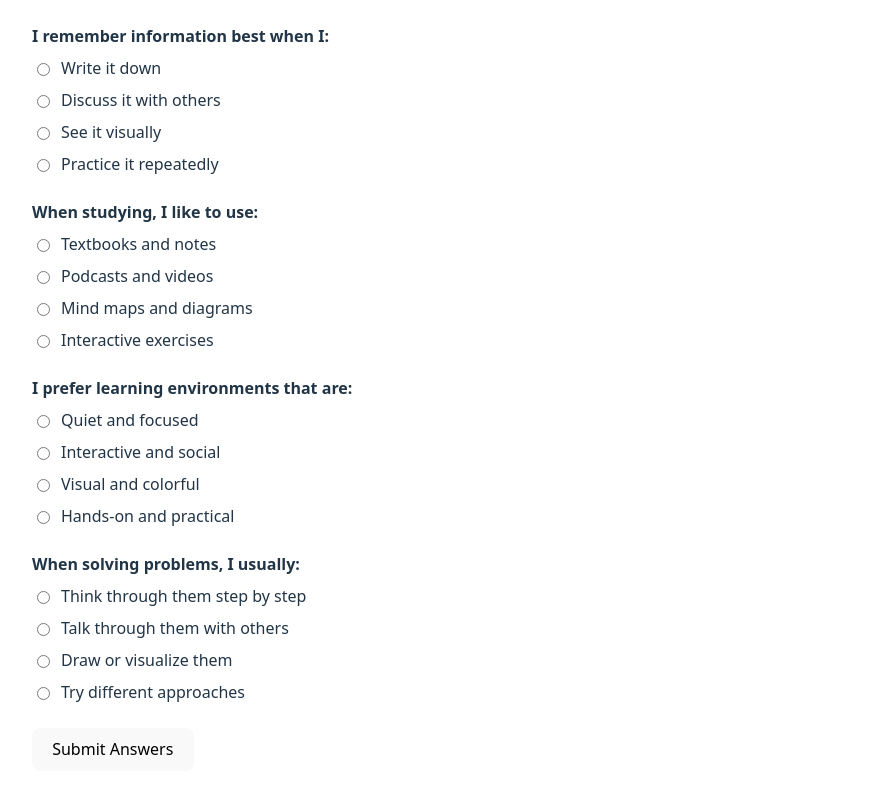
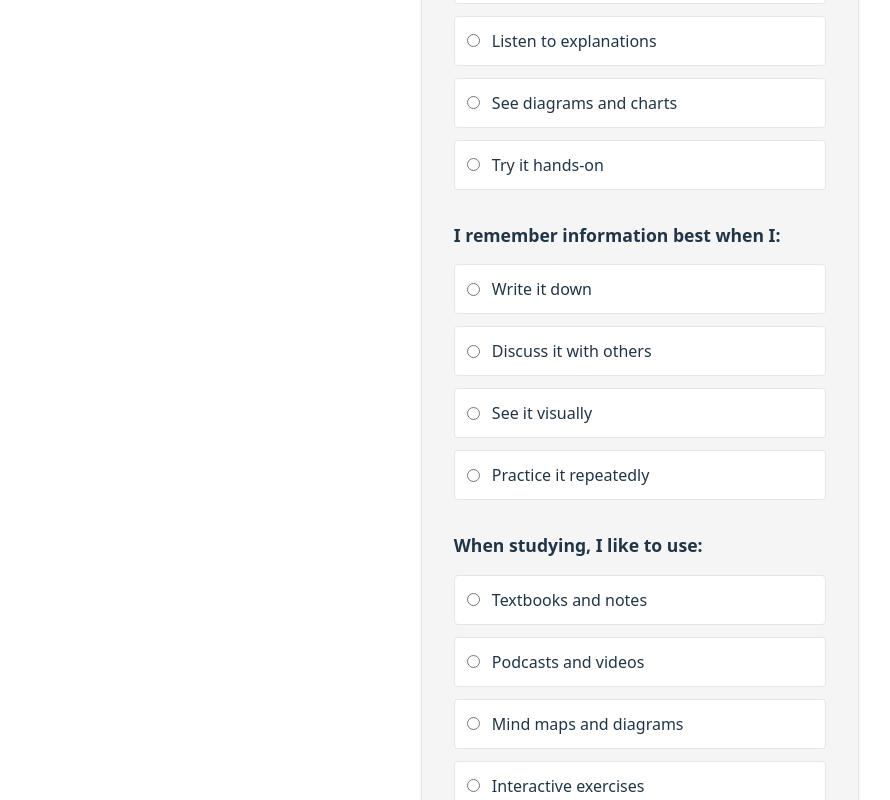
Before and after one commit to Frezzard2/MindPilot, a React (Vite) app in the folder frontend/: page / in a window 1280 px wide. Shown: the part 260-1060 px from the top of the page, without its empty margins (0-890 px from the left). Built offline with nearby package versions, Linux system fonts and the light colour scheme.

Commit message:
Dark/Light mode support and improvoment

```diff
--- a/frontend/src/App.jsx
+++ b/frontend/src/App.jsx
@@ -1,12 +1,14 @@
 import React, { useEffect, useState } from "react";
 import { BrowserRouter as Router, Routes, Route, Link } from "react-router-dom";
-import { FiBookOpen, FiClock } from "react-icons/fi";
+import { FiBookOpen, FiClock, FiSun, FiMoon } from "react-icons/fi";
 import MainPage from "./pages/MainPage";
 import History from "./pages/History";
 import LearningStyleQuiz from "./pages/LearningStyleQuiz";
+import { ThemeProvider, useTheme } from "./contexts/ThemeContext";
 
-function App() {
+function AppContent() {
   const [learningProfile, setLearningProfile] = useState(null);
+  const { isDark, toggleTheme } = useTheme();
 
   useEffect(() => {
     const storedProfile = localStorage.getItem("learningProfile");
@@ -28,13 +30,31 @@ function App() {
           <>
             <nav style={{ marginBottom: "2rem", display: "flex", gap: "1rem", justifyContent: "space-between", alignItems: "center" }}>
               <div style={{ display: "flex", gap: "1rem" }}>
-                <Link to="/" style={{ textDecoration: "none", color: "#4f46e5", display: "flex", alignItems: "center", gap: "0.5rem" }}>
+                <Link to="/" style={{ textDecoration: "none", color: "var(--link-color)", display: "flex", alignItems: "center", gap: "0.5rem" }}>
                   <FiBookOpen /> Main
                 </Link>
-                <Link to="/history" style={{ textDecoration: "none", color: "#4f46e5", display: "flex", alignItems: "center", gap: "0.5rem" }}>
+                <Link to="/history" style={{ textDecoration: "none", color: "var(--link-color)", display: "flex", alignItems: "center", gap: "0.5rem" }}>
                   <FiClock /> History
                 </Link>
               </div>
+              <div style={{ display: "flex", gap: "0.5rem" }}>
+                <button
+                  onClick={toggleTheme}
+                  style={{
+                    padding: "0.5rem",
+                    backgroundColor: "var(--bg-secondary)",
+                    color: "var(--text-primary)",
+                    border: "1px solid var(--border-color)",
+                    borderRadius: "4px",
+                    cursor: "pointer",
+                    display: "flex",
+                    alignItems: "center",
+                    justifyContent: "center"
+                  }}
+                  title={isDark ? "Switch to light mode" : "Switch to dark mode"}
+                >
+                  {isDark ? <FiSun /> : <FiMoon />}
+                </button>
                 <button
                   onClick={() => {
                     localStorage.removeItem("learningProfile");
@@ -42,7 +62,7 @@ function App() {
                   }}
                   style={{
                     padding: "0.5rem 1rem",
-                  backgroundColor: "#ef4444",
+                    backgroundColor: "var(--button-danger)",
                     color: "white",
                     border: "none",
                     borderRadius: "4px",
@@ -52,6 +72,7 @@ function App() {
                 >
                   Reset Profile
                 </button>
+              </div>
             </nav>
 
             <Routes>
@@ -65,4 +86,12 @@ function App() {
   );
 }
 
+function App() {
+  return (
+    <ThemeProvider>
+      <AppContent />
+    </ThemeProvider>
+  );
+}
+
 export default App;
--- /dev/null
+++ b/frontend/src/contexts/ThemeContext.jsx
@@ -0,0 +1,45 @@
+import React, { createContext, useContext, useState, useEffect } from 'react';
+
+const ThemeContext = createContext();
+
+export const useTheme = () => {
+  const context = useContext(ThemeContext);
+  if (!context) {
+    throw new Error('useTheme must be used within a ThemeProvider');
+  }
+  return context;
+};
+
+export const ThemeProvider = ({ children }) => {
+  const [isDark, setIsDark] = useState(() => {
+    // Check localStorage first, then system preference
+    const saved = localStorage.getItem('mindpilot-theme');
+    if (saved !== null) {
+      return saved === 'dark';
+    }
+    return window.matchMedia('(prefers-color-scheme: dark)').matches;
+  });
+
+  useEffect(() => {
+    // Save theme preference
+    localStorage.setItem('mindpilot-theme', isDark ? 'dark' : 'light');
+
+    // Apply theme to document
+    document.documentElement.setAttribute('data-theme', isDark ? 'dark' : 'light');
+  }, [isDark]);
+
+  const toggleTheme = () => {
+    setIsDark(!isDark);
+  };
+
+  const value = {
+    isDark,
+    toggleTheme,
+  };
+
+  return (
+    <ThemeContext.Provider value={value}>
+      {children}
+    </ThemeContext.Provider>
+  );
+};
--- a/frontend/src/index.css
+++ b/frontend/src/index.css
@@ -3,9 +3,20 @@
   line-height: 1.5;
   font-weight: 400;
 
-  color-scheme: light dark;
-  color: rgba(255, 255, 255, 0.87);
-  background-color: #242424;
+  /* Light theme variables */
+  --bg-primary: #ffffff;
+  --bg-secondary: #f5f5f5;
+  --text-primary: #213547;
+  --text-secondary: #666666;
+  --border-color: #e5e5e5;
+  --input-bg: #ffffff;
+  --input-border: #d1d5db;
+  --button-primary: #4f46e5;
+  --button-secondary: #10b981;
+  --button-danger: #ef4444;
+  --link-color: #4f46e5;
+  --link-hover: #3730a3;
+  --shadow: 0 1px 3px 0 rgba(0, 0, 0, 0.1);
 
   font-synthesis: none;
   text-rendering: optimizeLegibility;
@@ -13,17 +24,41 @@
   -moz-osx-font-smoothing: grayscale;
 }
 
-a {
-  font-weight: 500;
-  color: #646cff;
-  text-decoration: inherit;
-}
-a:hover {
-  color: #535bf2;
+[data-theme="dark"] {
+  /* Dark theme variables */
+  --bg-primary: #1a1a1a;
+  --bg-secondary: #2d2d2d;
+  --text-primary: #f5f5f5;
+  --text-secondary: #a0a0a0;
+  --border-color: #404040;
+  --input-bg: #2d2d2d;
+  --input-border: #404040;
+  --button-primary: #6366f1;
+  --button-secondary: #10b981;
+  --button-danger: #ef4444;
+  --link-color: #818cf8;
+  --link-hover: #a5b4fc;
+  --shadow: 0 1px 3px 0 rgba(0, 0, 0, 0.3);
 }
 
 body {
   margin: 0;
+  background-color: var(--bg-primary);
+  color: var(--text-primary);
+  transition: background-color 0.3s ease, color 0.3s ease;
+}
+
+a {
+  font-weight: 500;
+  color: var(--link-color);
+  text-decoration: inherit;
+  transition: color 0.3s ease;
+}
+a:hover {
+  color: var(--link-hover);
+}
+
+#root {
   display: flex;
   place-items: center;
   min-width: 320px;
@@ -33,6 +68,7 @@ body {
 h1 {
   font-size: 3.2em;
   line-height: 1.1;
+  color: var(--text-primary);
 }
 
 button {
@@ -42,48 +78,97 @@ button {
   font-size: 1em;
   font-weight: 500;
   font-family: inherit;
-  background-color: #1a1a1a;
+  background-color: var(--button-primary);
+  color: white;
   cursor: pointer;
-  transition: border-color 0.25s;
+  transition: all 0.3s ease;
 }
 button:hover {
-  border-color: #646cff;
+  opacity: 0.9;
+  transform: translateY(-1px);
 }
 button:focus,
 button:focus-visible {
-  outline: 4px auto -webkit-focus-ring-color;
+  outline: 2px solid var(--link-color);
+  outline-offset: 2px;
 }
 
-@media (prefers-color-scheme: light) {
-  :root {
-    color: #213547;
-    background-color: #ffffff;
-  }
-  a:hover {
-    color: #747bff;
-  }
-  button {
-    background-color: #f9f9f9;
-  }
+/* Input styles */
+input, select, textarea {
+  background-color: var(--input-bg);
+  color: var(--text-primary);
+  border: 1px solid var(--input-border);
+  border-radius: 4px;
+  padding: 0.5rem;
+  transition: border-color 0.3s ease;
+}
+
+input:focus, select:focus, textarea:focus {
+  outline: none;
+  border-color: var(--link-color);
+  box-shadow: 0 0 0 3px rgba(99, 102, 241, 0.1);
+}
+
+/* Quiz option hover effects */
+.quiz-option:hover {
+  background-color: var(--bg-secondary) !important;
+  border-color: var(--link-color) !important;
+  transform: translateY(-1px);
+}
+
+/* Radio button styling */
+input[type="radio"] {
+  accent-color: var(--link-color);
 }
 
 .explanation-box {
   margin-top: 2rem;
-  padding: 1rem;
+  padding: 1.5rem;
   border-radius: 8px;
   line-height: 1.6;
+  background-color: var(--bg-secondary);
+  color: var(--text-primary);
+  border: 1px solid var(--border-color);
+  box-shadow: var(--shadow);
+  transition: all 0.3s ease;
 }
 
-@media (prefers-color-scheme: light) {
-  .explanation-box {
-    background-color: #f5f5f5;
-    color: #333;
-  }
+/* Markdown content styling */
+.explanation-box h1, .explanation-box h2, .explanation-box h3 {
+  color: var(--text-primary);
+  margin-top: 1.5rem;
+  margin-bottom: 0.5rem;
 }
 
-@media (prefers-color-scheme: dark) {
-  .explanation-box {
-    background-color: #1e1e1e;
-    color: #f5f5f5;
-  }
+.explanation-box p {
+  margin-bottom: 1rem;
+  color: var(--text-primary);
 }
+
+.explanation-box code {
+  background-color: var(--bg-primary);
+  color: var(--text-primary);
+  padding: 0.2rem 0.4rem;
+  border-radius: 4px;
+  font-family: 'Courier New', monospace;
+  border: 1px solid var(--border-color);
+}
+
+.explanation-box pre {
+  background-color: var(--bg-primary);
+  color: var(--text-primary);
+  padding: 1rem;
+  border-radius: 4px;
+  overflow-x: auto;
+  border: 1px solid var(--border-color);
+}
+
+.explanation-box ul, .explanation-box ol {
+  padding-left: 1.5rem;
+  color: var(--text-primary);
+}
+
+.explanation-box li {
+  margin-bottom: 0.5rem;
+  color: var(--text-primary);
+}
--- a/frontend/src/pages/LearningStyleQuiz.jsx
+++ b/frontend/src/pages/LearningStyleQuiz.jsx
@@ -93,17 +93,49 @@ export default function LearningStyleQuiz({ onComplete }) {
     }
 
     return (
-        <form onSubmit={handleSubmit} className="p-4 space-y-6 max-w-xl mx-auto">
-            <h2 className="text-2xl font-bold mb-4">Learning Style Quiz</h2>
+        <form onSubmit={handleSubmit} style={{
+            padding: "2rem",
+            maxWidth: "600px",
+            margin: "0 auto",
+            backgroundColor: "var(--bg-secondary)",
+            borderRadius: "8px",
+            border: "1px solid var(--border-color)",
+            boxShadow: "var(--shadow)"
+        }}>
+            <h2 style={{
+                fontSize: "2rem",
+                fontWeight: "bold",
+                marginBottom: "2rem",
+                color: "var(--text-primary)",
+                textAlign: "center"
+            }}>
+                Learning Style Quiz
+            </h2>
 
             {questions.map((q, idx) => (
-                <div key={idx} style={{ marginBottom: "1.5rem" }}>
-                    <label style={{ display: "block", marginBottom: "0.5rem", fontWeight: "bold" }}>
+                <div key={idx} style={{ marginBottom: "2rem" }}>
+                    <label style={{
+                        display: "block",
+                        marginBottom: "1rem",
+                        fontWeight: "bold",
+                        color: "var(--text-primary)",
+                        fontSize: "1.1rem"
+                    }}>
                         {q.question}
                     </label>
-                    <div style={{ display: "flex", flexDirection: "column", gap: "0.5rem" }}>
+                    <div style={{ display: "flex", flexDirection: "column", gap: "0.75rem" }}>
                         {q.options.map((option, optionIdx) => (
-                            <label key={optionIdx} style={{ display: "flex", alignItems: "center", gap: "0.5rem" }}>
+                            <label key={optionIdx} className="quiz-option" style={{
+                                display: "flex",
+                                alignItems: "center",
+                                gap: "0.75rem",
+                                padding: "0.75rem",
+                                backgroundColor: "var(--bg-primary)",
+                                borderRadius: "4px",
+                                border: "1px solid var(--border-color)",
+                                cursor: "pointer",
+                                transition: "all 0.2s ease"
+                            }}>
                                 <input
                                     type="radio"
                                     name={`question-${idx}`}
@@ -111,8 +143,9 @@ export default function LearningStyleQuiz({ onComplete }) {
                                     checked={answers[idx] === option}
                                     onChange={(e) => handleChange(idx, e.target.value)}
                                     required
+                                    style={{ margin: 0 }}
                                 />
-                                {option}
+                                <span style={{ color: "var(--text-primary)" }}>{option}</span>
                             </label>
                         ))}
                     </div>
@@ -121,7 +154,18 @@ export default function LearningStyleQuiz({ onComplete }) {
 
             <button
                 type="submit"
-                className="bg-blue-600 text-white px-6 py-2 rounded hover:bg-blue-700"
+                style={{
+                    width: "100%",
+                    padding: "1rem",
+                    backgroundColor: "var(--button-primary)",
+                    color: "white",
+                    border: "none",
+                    borderRadius: "4px",
+                    fontSize: "1.1rem",
+                    fontWeight: "bold",
+                    cursor: "pointer",
+                    transition: "all 0.3s ease"
+                }}
             >
                 Submit Answers
             </button>
```
Also changed, not shown: frontend/src/pages/History.jsx (+6 -3 lines), frontend/src/pages/MainPage.jsx (+20 -7 lines). Lines whose indentation alone changed are shown as unchanged.
